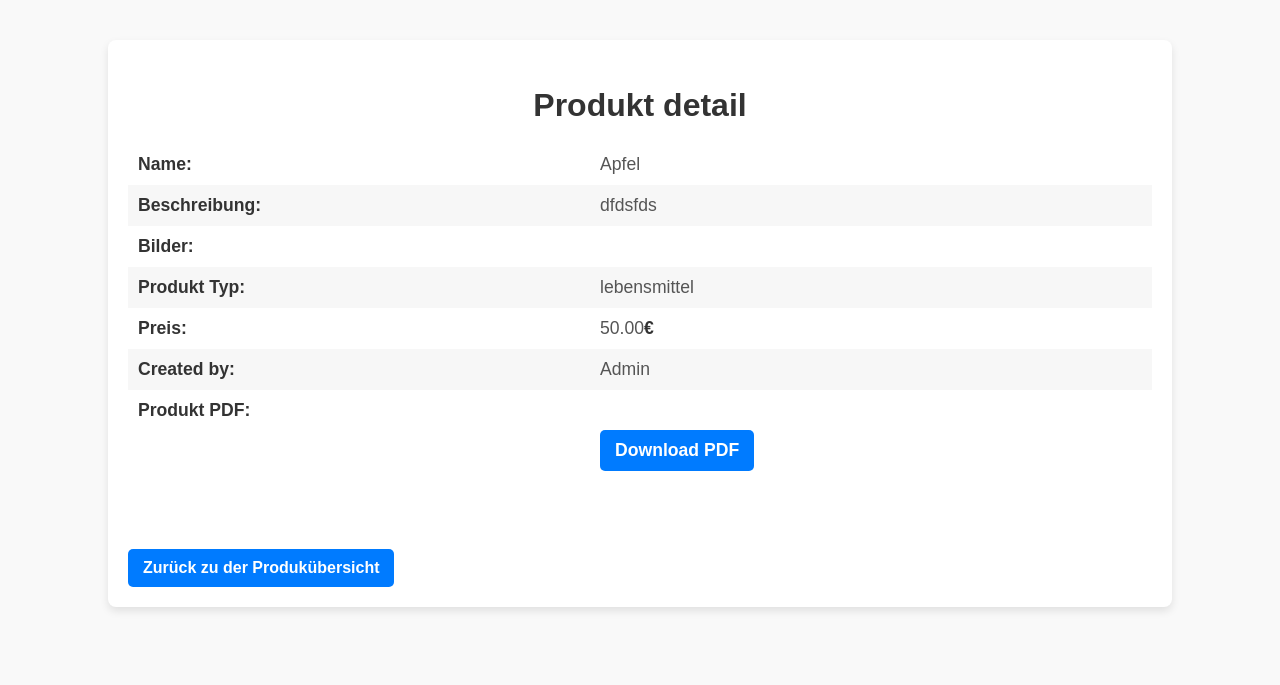
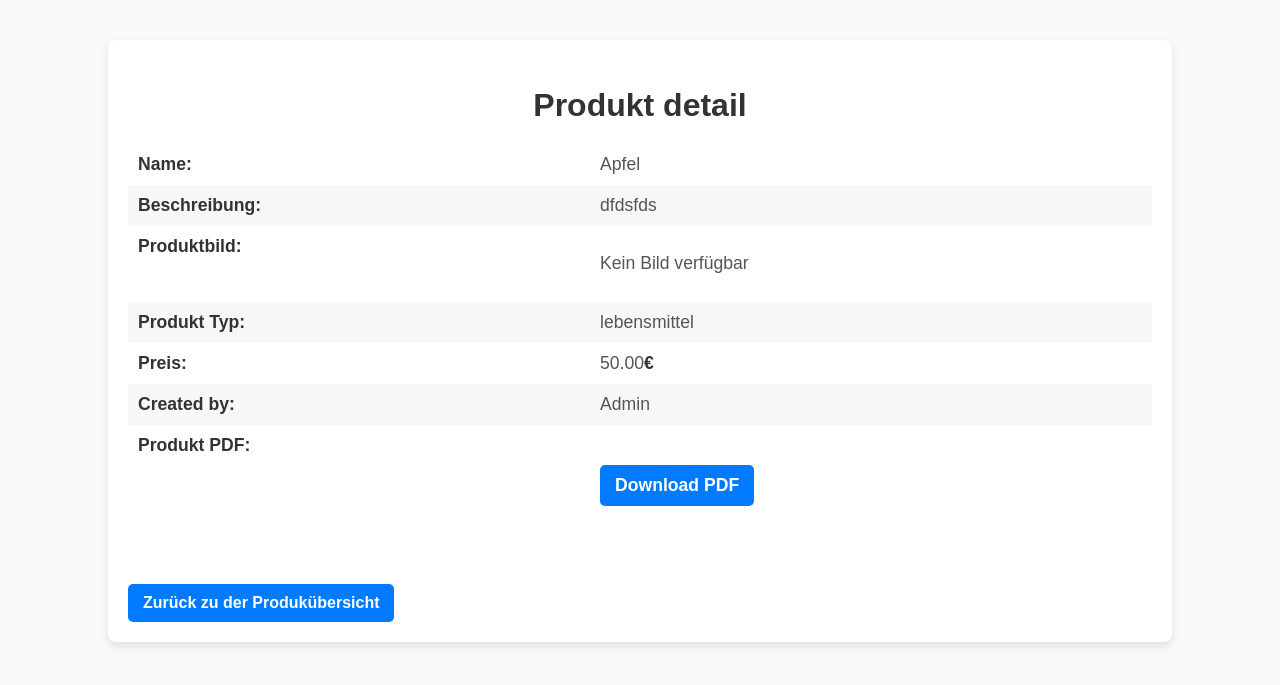
Before and after one commit to IvVsnr/OnlineShop-WebPy, a Django app: page /onlineshop/show/1/ in a window 1280 px wide. Shown: the top 685 px of the page. Run offline with Django 5.2, Linux system fonts and the light colour scheme; data comes from the database, SQL or seed files in the repository; data that the repository does not hold is empty; parts of the project's set-up code (start-up, migrations or seed data) failed here and were passed over.

Commit message:
Nun geht auch das Bild, Schau Apfel2

```diff
--- a/Onlineshop/forms.py
+++ b/Onlineshop/forms.py
@@ -10,5 +10,5 @@ class ProductForm(forms.ModelForm):
         #fields = '__all__'
         exclude = ['user']
         widgets = {
-            'bilder': forms.ClearableFileInput(attrs={'multiple': True}),
+            'produkt_bild': forms.ClearableFileInput(attrs={'multiple': False}),
         }
--- a/Onlineshop/models.py
+++ b/Onlineshop/models.py
@@ -31,7 +31,7 @@ class Produkt(models.Model):
     name = models.CharField(max_length=200)
     beschreibung = models.TextField(max_length=1000)
     preis = models.DecimalField(max_digits=10, decimal_places=2)
-    #bilder = models.ImageField(upload_to='produkt_bilder/')
+    produkt_bild = models.ImageField(upload_to='produkt_bilder/', null=True, blank=True)
     produkt_pdf = models.FileField(upload_to='produkt_pdfs/', null=True, blank=True)
     produkt_typ = models.CharField(max_length=100, choices=PRODUKT_TYPES)
 
@@ -47,10 +47,3 @@ class Produkt(models.Model):
 
     def __repr__(self):
         return f'{self.name} / {self.beschreibung} / {self.produkt_typ} / {self.preis}'
-
-class ProduktBild(models.Model):
-    produkt = models.ForeignKey(Produkt, related_name='bilder',  on_delete=models.CASCADE)
-    bilder = models.ImageField(upload_to='produkt_bilder/')
-
-    def __str__(self):
-        return f'{self.produkt.name} - Bild'
--- a/Onlineshop/static/css/detail_style.css
+++ b/Onlineshop/static/css/detail_style.css
@@ -50,10 +50,13 @@ table tr:nth-child(even) {
 
 /* Bild-Styling */
 img {
-    max-width: 100px;
+    max-width: 200px;  /* Maximale Breite auf 200px erhöhen */
     height: auto;
     margin-top: 10px;
     border-radius: 5px;
+    display: block;  /* Block-Display verwenden, um das Bild sauber darzustellen */
+    margin-left: auto;  /* Zentrieren des Bildes horizontal */
+    margin-right: auto;
 }
 
 /* Link zurück zur Produktübersicht */
--- a/Onlineshop/templates/produkt-detail.html
+++ b/Onlineshop/templates/produkt-detail.html
@@ -21,10 +21,14 @@
             <td>{{ current_produkt.beschreibung }}<br></td>
         </tr>
         <tr>
-            <td><b>Bilder:</b></td>
-            {% for bild in bilder %}
-            <td><img src="{{ current_produkt.bilder.url }}" alt=" Bild von {{ current_produkt.name }}"><br></td>
-            {% endfor %}
+            <td><b>Produktbild:</b></td>
+            <td>
+            {% if produkt_bild %}
+                <img src="{{ produkt_bild.url }}" alt=" Bild von {{ current_produkt.name }}">
+            {% else %}
+                <p>Kein Bild verfügbar</p>
+            {% endif %}
+            </td>
         </tr>
         <tr>
             <td><b>Produkt Typ:</b></td>
--- a/Onlineshop/views.py
+++ b/Onlineshop/views.py
@@ -16,13 +16,12 @@ def produkt_detail(request, **kwargs):
     produkt_id = kwargs['pk']
     current_produkt = Produkt.objects.get(id=produkt_id)
     current_user = request.user
-    bilder = current_produkt.bilder.all() #Alle Bilder des Produkts
-    print('1',bilder)
-    print(produkt_id)
+    produkt_bild = current_produkt.produkt_bild
+
 
     context = {
         'current_produkt': current_produkt,
-        'bilder': bilder,
+        'produkt_bild': produkt_bild,
     }
 
     return render(request, 'produkt-detail.html', context)
```
Also changed, not shown: Onlineshop/migrations/0005_produkt_produkt_bild_delete_produktbild.py (added), db.sqlite3, media/produkt_bilder/apfel_lSITfCC.jpg (added), 1 other file.
